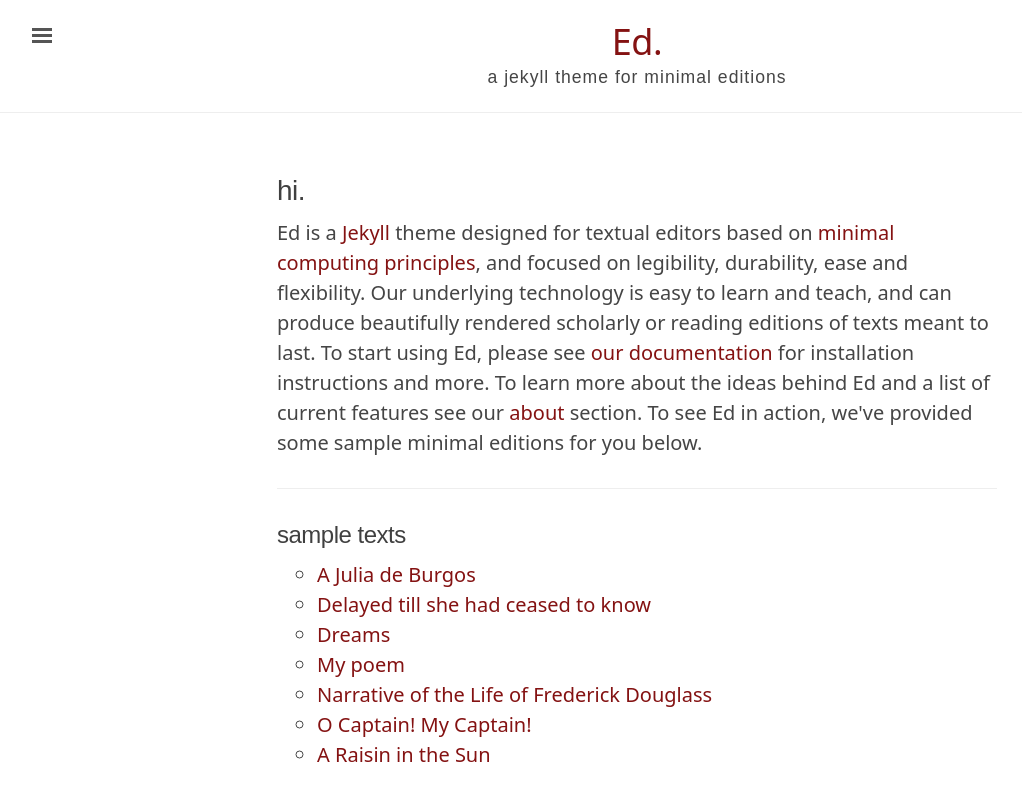
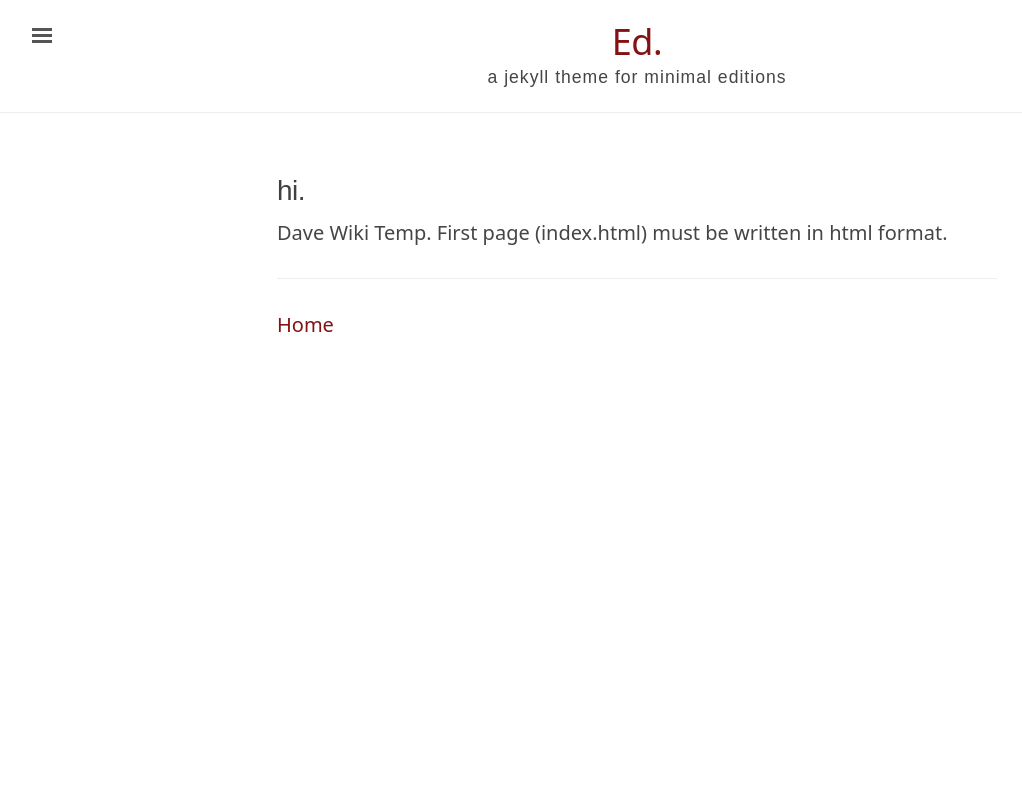
Before and after one commit to woensug-choi/dave_wiki_temp, a Jekyll site: the page built from index.html, in a window 1280 px wide. Shown: the top 801 px of the page, without its empty margins (3-1025 px from the left). Built offline with Jekyll 4.4.1, drawn with Linux system fonts in a browser that asks for light colours.

Commit message:
change side bar font and main page

```diff
--- a/_sass/_ed.scss
+++ b/_sass/_ed.scss
@@ -287,7 +287,7 @@
   width: 14rem;
   visibility: hidden;
   overflow-y: auto;
-  font-family: "PT Sans", Helvetica, Arial, sans-serif;
+  font-family: "Noto Sans", Helvetica, Arial, sans-serif;
   font-size: .875rem;/* 15px*/
   color: rgba(255,255,255,.6);
   background-color: #202020;
--- a/index.html
+++ b/index.html
@@ -2,25 +2,21 @@
 layout: default
 title: "Ed."
 ---
-<div class="introduction">
+<div class="Dave">
   <h1>hi.</h1>
 
 <p>
-  Ed is a <a href="https://jekyllrb.com/" target="_blank">Jekyll</a> theme designed for textual
-  editors based on <a href="http://go-dh.github.io/mincomp/">minimal computing principles</a>, and
-  focused on legibility, durability, ease and flexibility. Our underlying technology is easy to
-  learn and teach, and can produce beautifully rendered scholarly or reading editions of texts meant
-  to last. To start using Ed, please see <a href="{{ site.baseurl }}/documentation/">our
-  documentation</a> for installation instructions and more. To learn more about the ideas behind Ed
-  and a list of current features see our <a href="{{ site.baseurl }}/about/">about</a> section. To
-  see Ed in action, we've provided some sample minimal editions for you below.
+  Dave Wiki Temp. First page (index.html) must be written in html format.
 </p>
 </div>
 
 <hr>
 
-<div class="toc">
-  <h2>sample texts</h2>
+<a href="{{ site.baseurl }}/Documents/Home/"> Home </a>
+
+
+<!-- <div class="toc">
+  <h2>toc</h2>
   <ul class="texts">
   {% for item in site.texts %}
 
@@ -31,4 +27,4 @@
     </li>
   {% endfor %}
   </ul>
-</div>
+</div> -->
```
